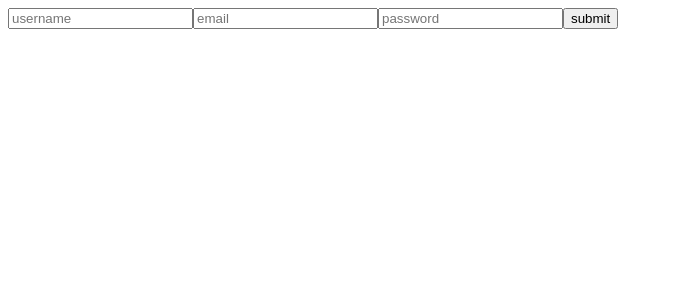
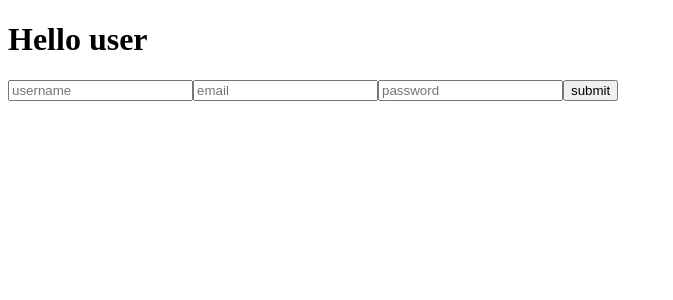
Before and after one commit to aaliyafari/groupafrontend, a Nuxt app: page /user in a window 1280 px wide. Shown: the top 300 px of the page, without its empty margins (0-673 px from the left). Built offline with nearby package versions, Linux system fonts and the light colour scheme.

Commit message:
Feat:  added user module

```diff
--- a/pages/user.vue
+++ b/pages/user.vue
@@ -1,4 +1,5 @@
 <template>
+<h1>Hello user</h1>
 <input  type="text" v-model="username" placeholder="username"/>
    <input  type="text" v-model="password" placeholder="email"/>
    <input  type="text" v-model="email" placeholder="password"/>
```
